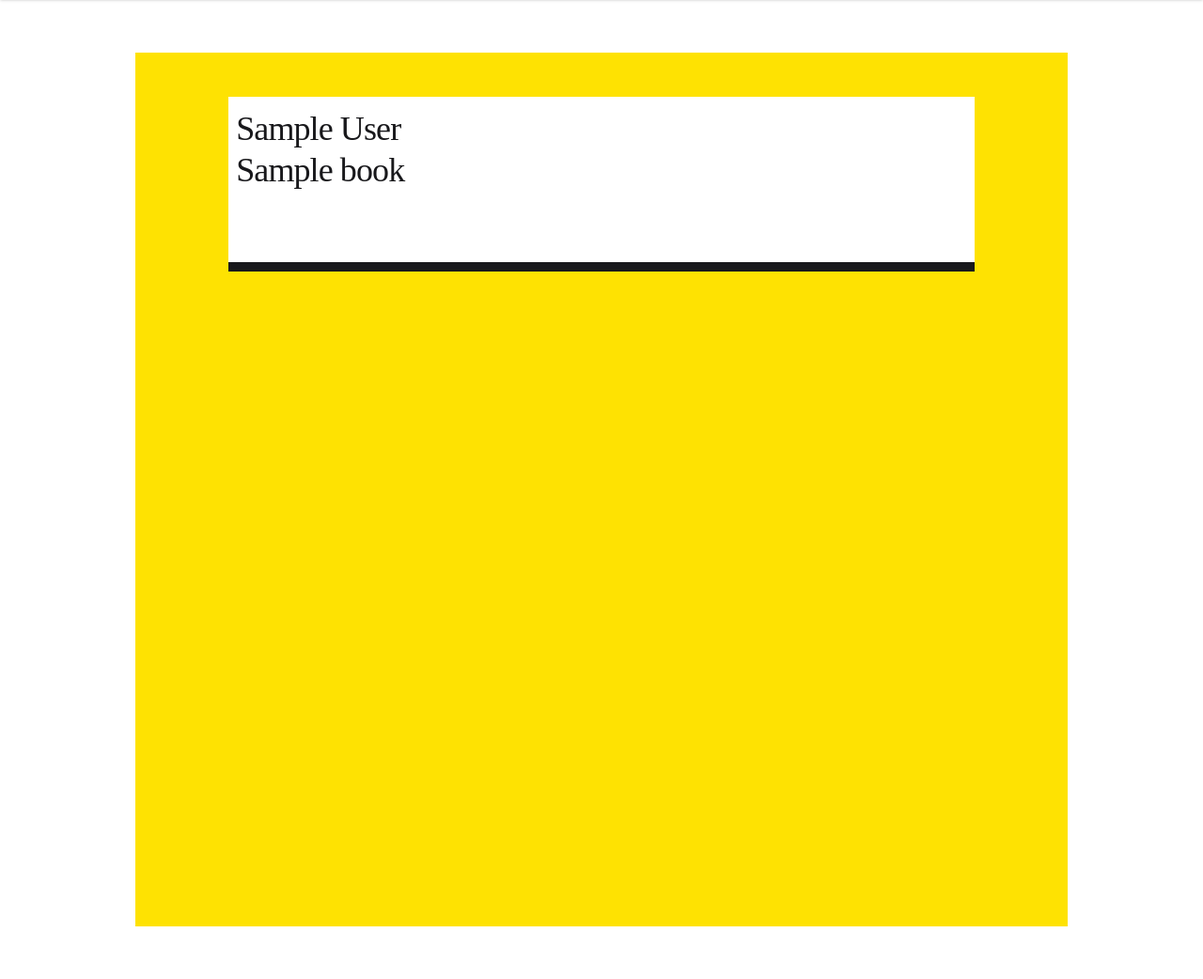
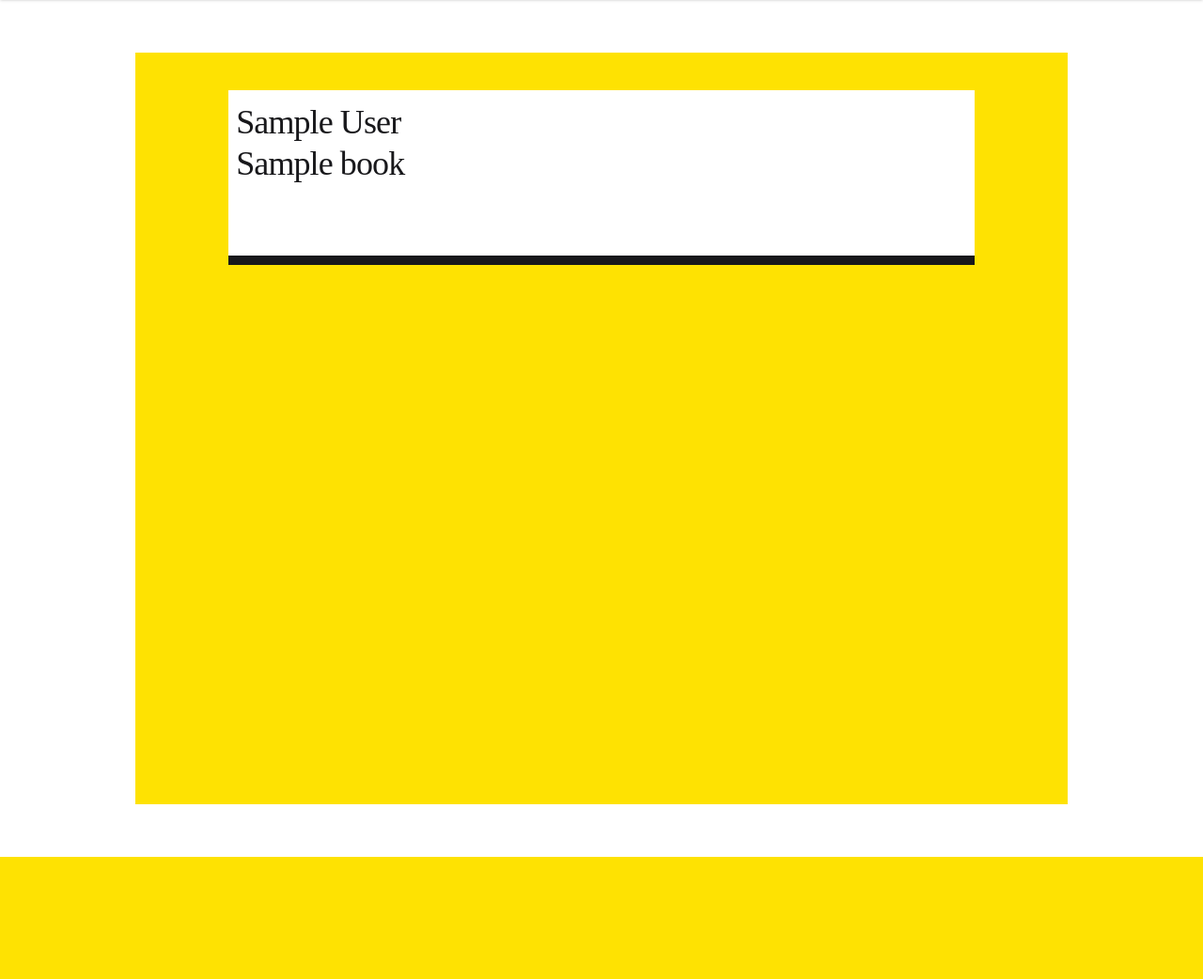
Before and after one commit to lukasz-pudlo/grasp, a Django app: page /books/1 in a window 1280 px wide. Shown: the part 64-1106 px from the top of the page at 94% size. After the commit the page ends 976 px from the top, so only its background shows below. Run offline with Django 5.2, Linux system fonts and the light colour scheme; a user stored in the database is signed in; tables that the repository leaves empty hold one stand-in row (values such as "Sample post"); style sheets or scripts are compiled from the project's sources; some web fonts are replaced.

Commit message:
Make cover height span entire screen

```diff
--- a/templates/book_detail.html
+++ b/templates/book_detail.html
@@ -1,6 +1,6 @@
 {% extends "base.html" %} {% block title %}{{ book.title }}{% endblock %}
 {% block content %}
-    <div class="grid grid-flow-col grid-rows-20 bg-reclam-yellow">
+    <div class="grid grid-flow-col grid-rows-20 bg-reclam-yellow h-screen">
         <div>
         </div>
         <div class="row-span-4">
```
